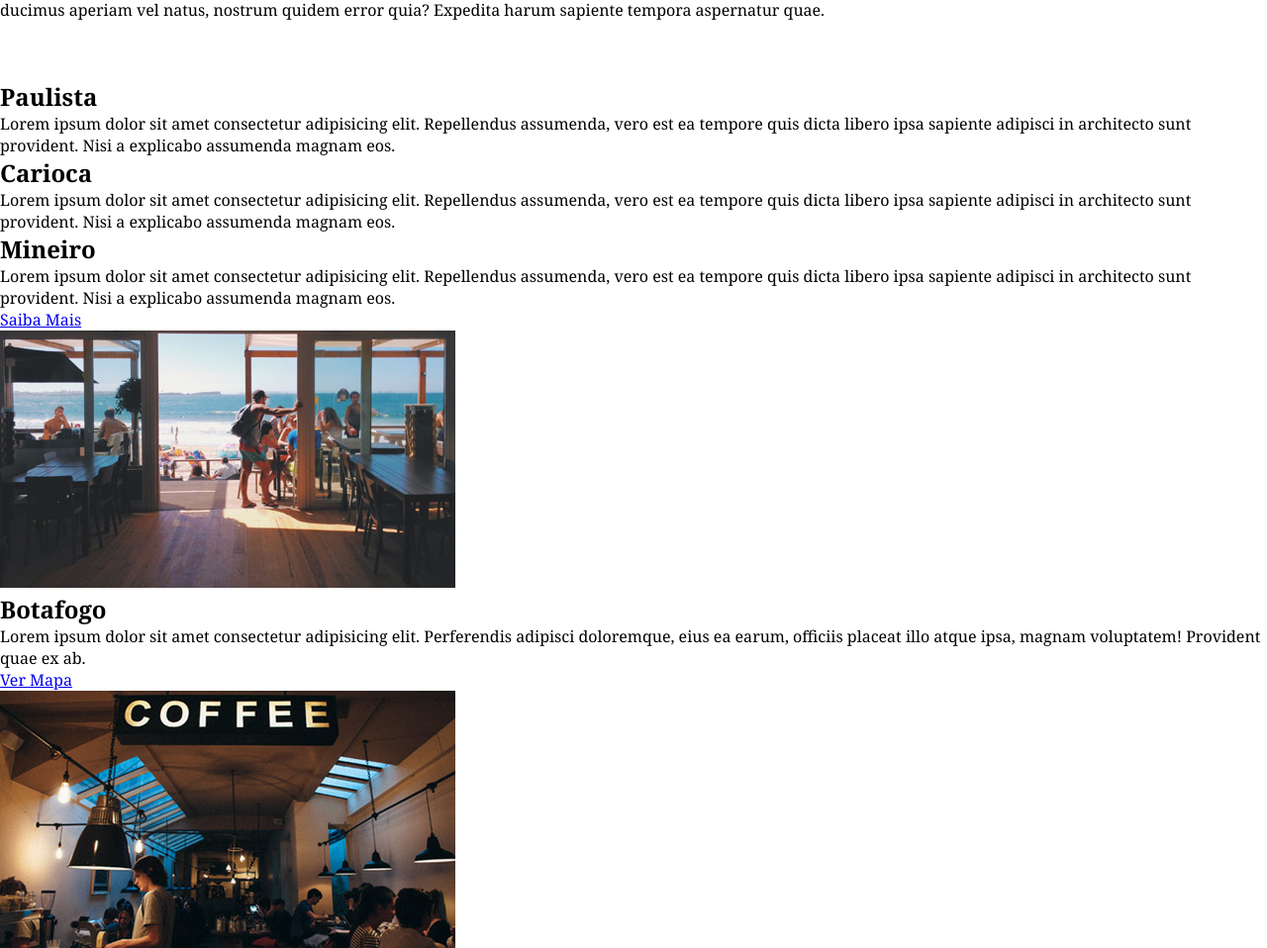
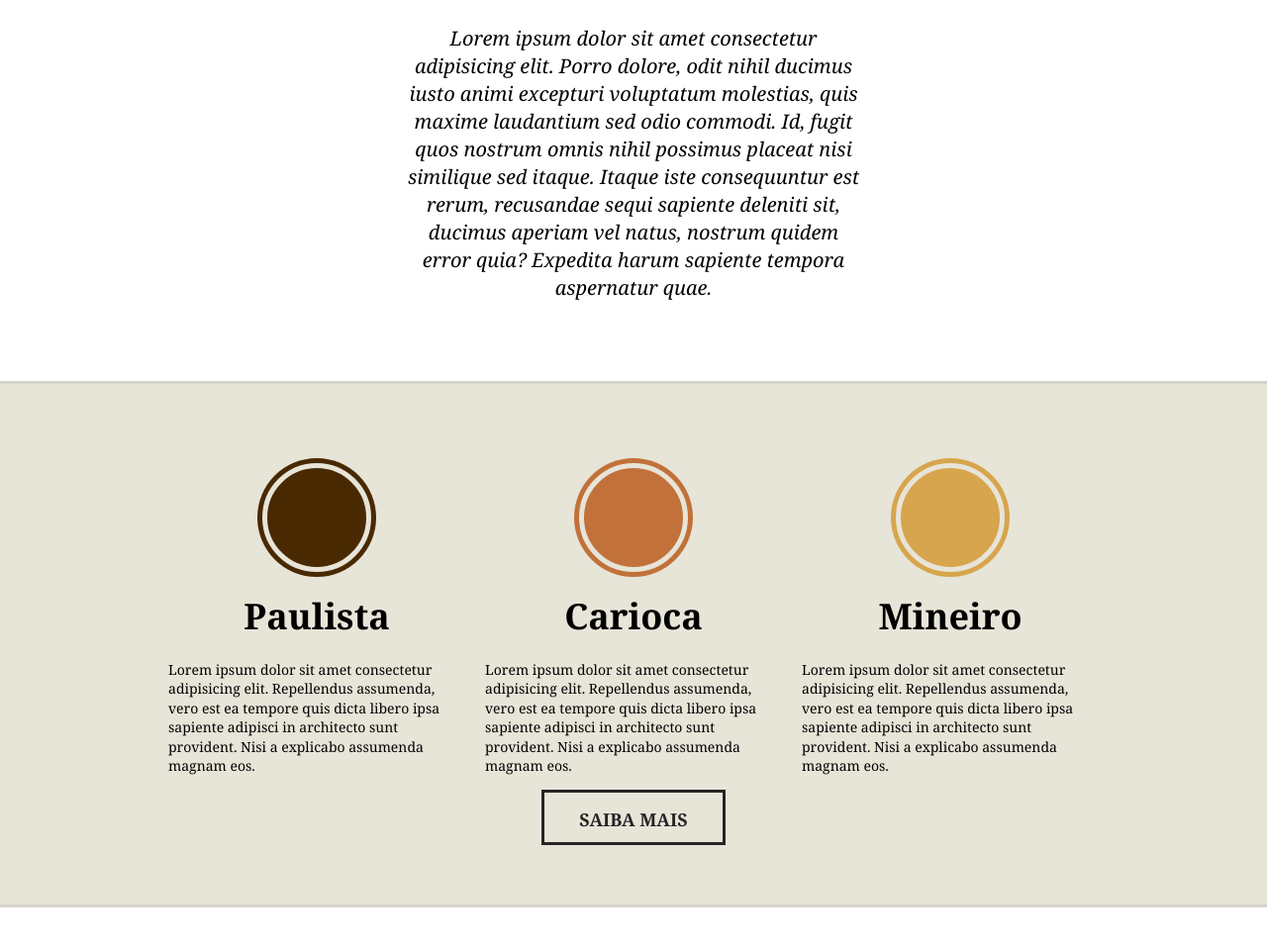
Before and after one commit to lipecsantos/AulasCSS_2020, a plain HTML site: page CSS Avançado/index.html in a window 1280 px wide. Shown: the part 1000-1958 px from the top of the page at 99% size. Drawn offline with Linux system fonts and the light colour scheme.

Commit message:
Section de produtos iniciada

```diff
--- a/CSS Avançado/index.html
+++ b/CSS Avançado/index.html
@@ -42,25 +42,25 @@
         <p>Lorem ipsum dolor sit amet consectetur adipisicing elit. Porro dolore, odit nihil ducimus iusto animi excepturi voluptatum molestias, quis maxime laudantium sed odio commodi. Id, fugit quos nostrum omnis nihil possimus placeat nisi similique sed
             itaque. Itaque iste consequuntur est rerum, recusandae sequi sapiente deleniti sit, ducimus aperiam vel natus, nostrum quidem error quia? Expedita harum sapiente tempora aspernatur quae.</p>
     </section>
-    <section>
-        <div>
-            <div>
-                <h2>Paulista</h2>
+    <section class="produtos">
+        <div class="produtos__container">
+            <div class="produtos__item">
+                <h2 class="produtos__paulista">Paulista</h2>
                 <p>Lorem ipsum dolor sit amet consectetur adipisicing elit. Repellendus assumenda, vero est ea tempore quis dicta libero ipsa sapiente adipisci in architecto sunt provident. Nisi a explicabo assumenda magnam eos.</p>
             </div>
-            <div>
-                <h2>Carioca</h2>
+            <div class="produtos__item">
+                <h2 class="produtos__carioca">Carioca</h2>
                 <p>Lorem ipsum dolor sit amet consectetur adipisicing elit. Repellendus assumenda, vero est ea tempore quis dicta libero ipsa sapiente adipisci in architecto sunt provident. Nisi a explicabo assumenda magnam eos.</p>
             </div>
-            <div>
-                <h2>Mineiro</h2>
+            <div class="produtos__item">
+                <h2 class="produtos__mineiro">Mineiro</h2>
                 <p>Lorem ipsum dolor sit amet consectetur adipisicing elit. Repellendus assumenda, vero est ea tempore quis dicta libero ipsa sapiente adipisci in architecto sunt provident. Nisi a explicabo assumenda magnam eos.</p>
             </div>
-            <a href="#">Saiba Mais</a>
+            <a href="#" class="produtos__btn">Saiba Mais</a>
         </div>
     </section>
-    <section>
-        <div>
+    <section class="locais">
+        <div class="locais__item">
             <img src="../img/Brafe1/img/botafogo.jpg" alt="Brafé uinidade Botafogo">
             <div>
                 <h2>Botafogo</h2>
@@ -68,22 +68,23 @@
             </div>
             <a href="#">Ver Mapa</a>
         </div>
-        <div>
+        <div class="locais__item">
             <img src="../img/Brafe1/img/iguatemi.jpg" alt="Brafé uinidade Iguatemi">
             <div>
                 <h2>Iguatemi</h2>
                 <p>Lorem ipsum dolor sit amet consectetur adipisicing elit. Perferendis adipisci doloremque, eius ea earum, officiis placeat illo atque ipsa, magnam voluptatem! Provident quae ex ab.</p>
             </div>
+        </div>
+        <a href="#">Ver Mapa</a>
+        <div class="locais__item">
+            <img src="../img/Brafe1/img/mineirao.jpg" alt="Brafé unidade Mineirão">
+            <div>
+                <h2>Mineirão</h2>
+                <p>Lorem ipsum dolor sit amet consectetur adipisicing elit. Perferendis adipisci doloremque, eius ea earum, officiis placeat illo atque ipsa, magnam voluptatem! Provident quae ex ab.</p>
+            </div>
             <a href="#">Ver Mapa</a>
-            <div>
-                <img src="../img/Brafe1/img/mineirao.jpg" alt="Brafé uinidade Mineirão">
-                <div>
-                    <h2>Minerião</h2>
-                    <p>Lorem ipsum dolor sit amet consectetur adipisicing elit. Perferendis adipisci doloremque, eius ea earum, officiis placeat illo atque ipsa, magnam voluptatem! Provident quae ex ab.</p>
-                </div>
-                <a href="#">Ver Mapa</a>
-            </div>
         </div>
+
     </section>
     <section>
         <div>
--- a/CSS Avançado/style.css
+++ b/CSS Avançado/style.css
@@ -123,6 +123,105 @@ a.menu__logo {
     font-weight: normal;
     text-align: center;
     padding: 5px 0 10px 0;
-    margin: -25px;
+    margin: -25px 0;
     position: relative;
 }
+
+.sobre>p {
+    font-size: 1.25em;
+    line-height: 1.4em;
+    font-style: italic;
+    text-align: center;
+    margin: 70px auto 20px auto;
+    max-width: 460px;
+}
+
+
+/* Produtos */
+
+.produtos {
+    padding: 60px;
+    background: #e7e4d8;
+    border-top: 3px solid #d6d3c8;
+    border-bottom: 3px solid #d6d3c8;
+}
+
+.produtos__container {
+    max-width: 960px;
+    margin: 0 auto;
+}
+
+.produtos__item {
+    width: 300px;
+    float: left;
+    margin: 0 10px 20px 10px;
+}
+
+.produtos__item h2 {
+    text-align: center;
+    font-size: 2.25em;
+    margin-bottom: 20px;
+}
+
+.produtos__item h2::before {
+    content: '';
+    display: block;
+    width: 100px;
+    height: 100px;
+    border-radius: 50%;
+    background: currentColor;
+    margin: 20px auto;
+    border: 5px solid #e7e4d8;
+    box-shadow: 0 0 0 5px currentColor;
+}
+
+h2.produtos__paulista::before {
+    color: #492901;
+}
+
+h2.produtos__carioca::before {
+    color: #c17139;
+}
+
+h2.produtos__mineiro::before {
+    color: #d7a54d;
+}
+
+.produtos__item p {
+    font-size: 0.875em;
+    line-height: 1.4em;
+}
+
+a.produtos__btn {
+    border: 3px solid;
+    color: #252525;
+    text-decoration: none;
+    display: block;
+    font-size: 1.125em;
+    font-weight: bold;
+    text-transform: uppercase;
+    text-align: center;
+    padding: 15px 0;
+    margin: 350px auto 0 auto;
+    width: 180px;
+    height: 20px;
+}
+
+.locais {
+    max-width: 960px;
+    margin: 0 auto;
+    padding: 60px 0;
+}
+
+.locais__item img {
+    width: 460px;
+    float: left;
+    display: block;
+    margin: 0 10px;
+}
+
+.locais__item div {
+    width: 460px;
+    float: left;
+    margin: 0 10px;
+}
```
